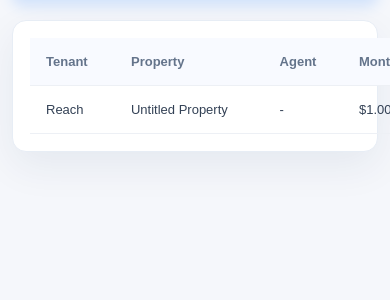
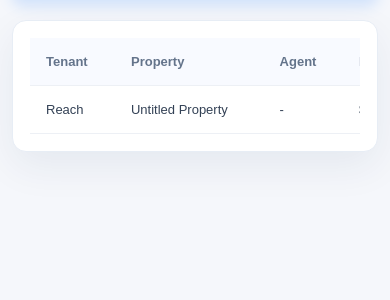
Before and after one commit to Reach55/RealEstateCRM, a Django app: page /rentals/ in a window 390 px wide; the page is wider, and only the part inside the window is pictured. Shown: the part 267-567 px from the top of that part. Run offline with Django 5.2, Linux system fonts and the light colour scheme; a user stored in the database is signed in; data comes from the database, SQL or seed files in the repository; tables that the repository leaves empty hold one stand-in row (values such as "Sample post").

Commit message:
Remove duplicate navigation and contain mobile tables

```diff
--- a/static/css/style.css
+++ b/static/css/style.css
@@ -721,6 +721,14 @@ body {
     box-shadow: 0 5px 20px rgba(20, 40, 80, 0.05);
 }
 
+.table-wrapper {
+    width: 100%;
+    max-width: 100%;
+    min-width: 0;
+    overflow-x: auto;
+    -webkit-overflow-scrolling: touch;
+}
+
 .customer-table {
     width: 100%;
     border-collapse: collapse;
```
Also changed, not shown: sales/templates/sales/sale_list.html (+1 -2 lines), templates/properties/property_list.html (+1 -2 lines).
